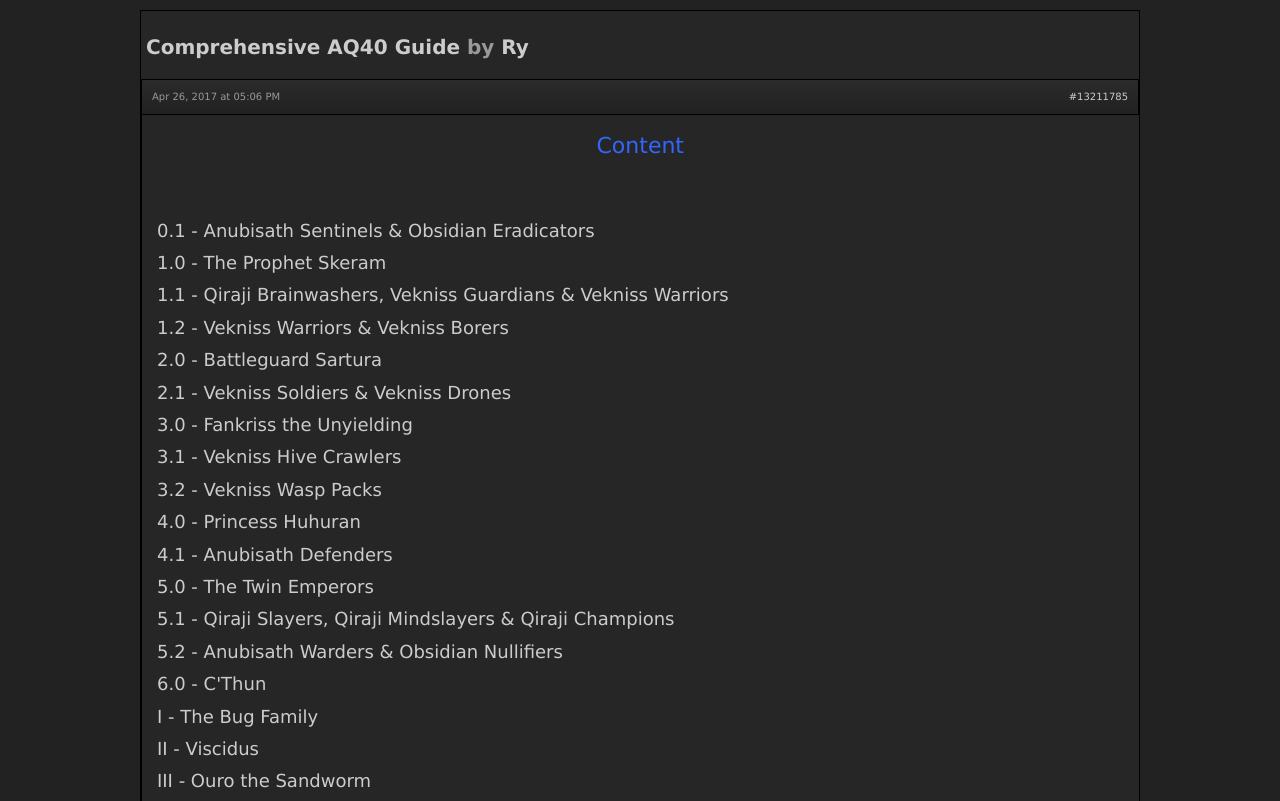
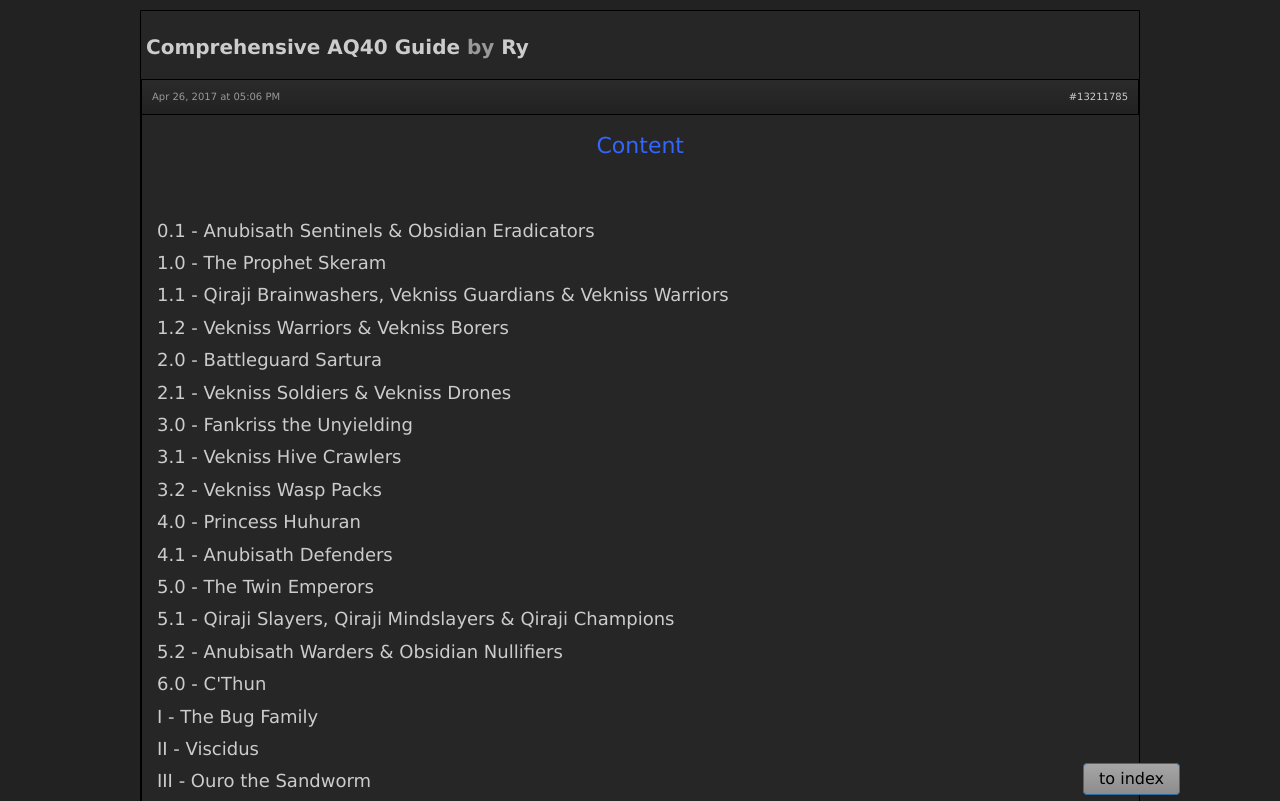
Before and after one commit to Lemmings19/aq-40-guide, a plain HTML site: page index.html in a window 1280 px wide. Shown: the top 801 px of the page. Drawn offline with Linux system fonts and the light colour scheme; a script that the page names is missing.

Commit message:
Added "to top" button.

```diff
--- a/index.html
+++ b/index.html
@@ -11,11 +11,35 @@
         <link rel="stylesheet" media="all" href="css2.css" />
         <meta name="viewport" content="width=device-width, initial-scale=1">
         <style>
-            .forum_posts_entry {font-size:18px !important;}
+            .forum_posts_entry {
+                font-size:18px !important;
+            }
+
+            .btn {
+                background-color: #efefef;
+                color: #000000;
+                font-size: 16px;
+                border: 1px solid #2e6da4;
+                border-radius: 4px;
+                line-height: 1.3333333;
+                cursor: pointer;
+            }
+
+            .btn-to-top {
+                position: fixed;
+                right: 100px;
+                bottom: 5px;
+                z-index: 99;
+            }
         </style>
     </head>
     <body style="padding-top:0px;" class="classic three_column forum_threads world_of_warcraft">
         <div id="">
+
+            <form action="#contents">
+                <input type="submit" value="to index" class="btn btn-to-top" />
+            </form>
+
             <div id="" style="min-width:300px;max-width:1000px;margin: 0 auto;">
                 <div style="padding:0px;" id="main_content_container">
                     <div id="main_content">
```
